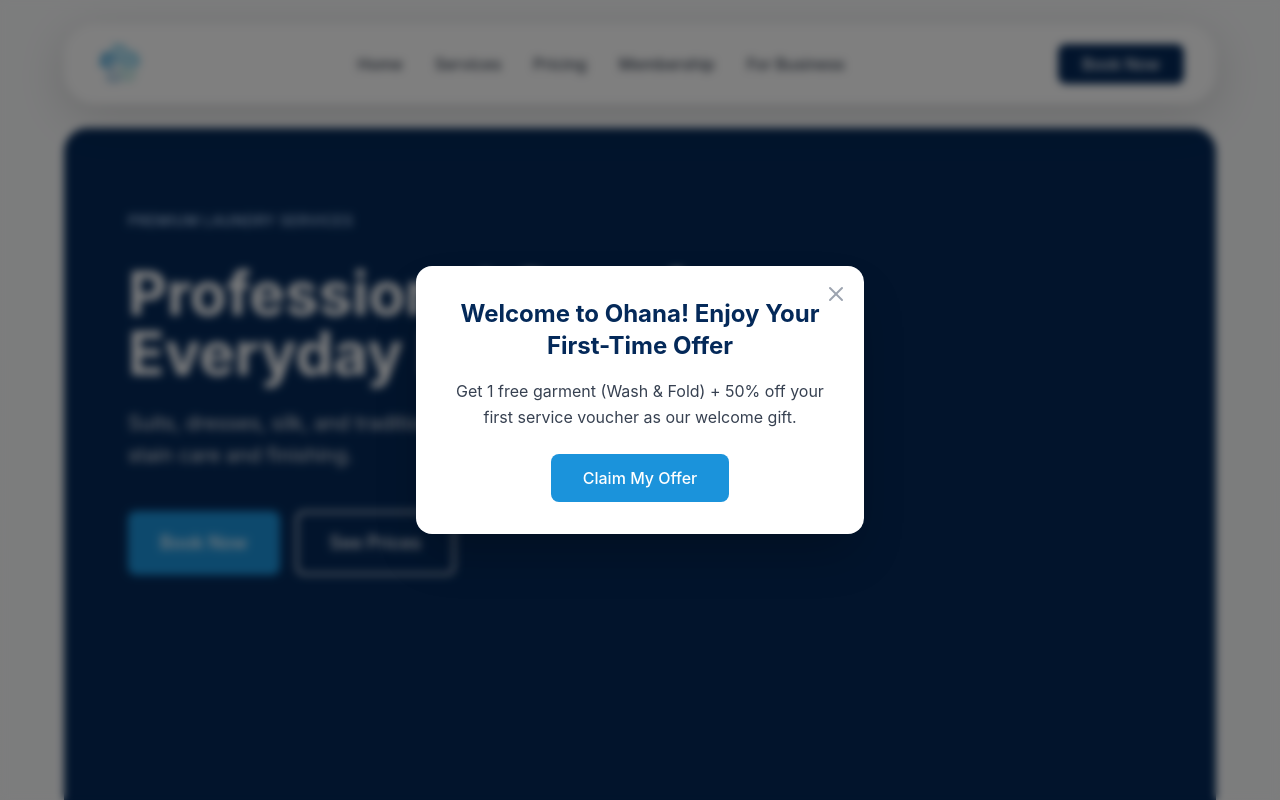
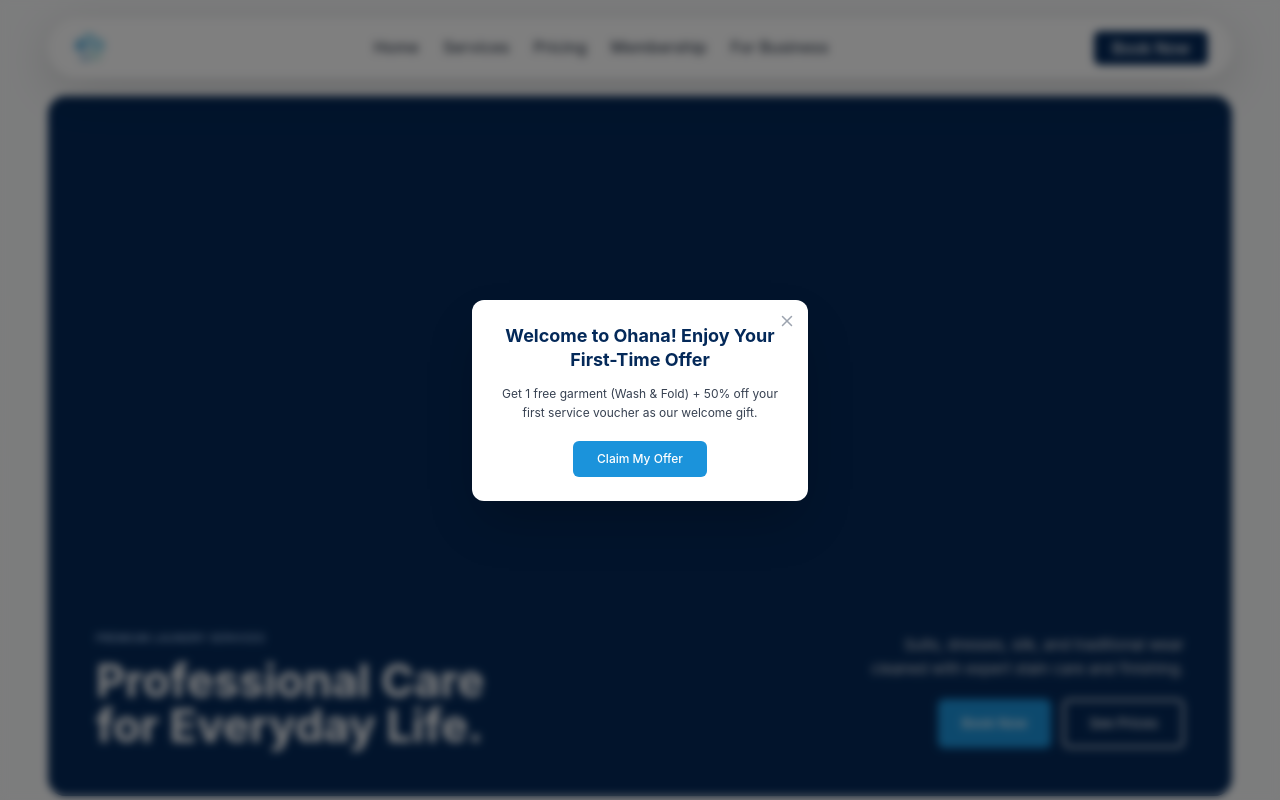
Before and after one commit to mrhtetaungpersonal-sys/Ohana_Wbesite_1.0, a React (Vite) app: page / in a window 1280 px wide. Shown: the top 800 px of the page. Built offline with nearby package versions, Linux system fonts and the light colour scheme; no server answers.

Commit message:
Updated index.css

```diff
--- a/src/components/Footer.tsx
+++ b/src/components/Footer.tsx
@@ -3,7 +3,7 @@ import { MessageCircle, Phone, Mail, Facebook } from 'lucide-react';
 
 export default function Footer() {
   return (
-    <footer className="py-12 lg:py-16">
+    <footer className="preserve-font-size py-12 lg:py-16">
       <div className="max-w-[1440px] mx-auto px-6 md:px-10 lg:px-16">
         <div
           className="bg-white/95 rounded-3xl shadow-lg px-8 py-12"
--- a/src/components/Header.tsx
+++ b/src/components/Header.tsx
@@ -19,7 +19,7 @@ export default function Header() {
 
   return (
     <header
-      className={`fixed top-0 left-0 right-0 z-50 transition-all duration-500 ease-out ${
+      className={`preserve-font-size fixed top-0 left-0 right-0 z-50 transition-all duration-500 ease-out ${
         isHomepage ? 'pt-6' : 'pt-4'
       }`}
     >
--- a/src/index.css
+++ b/src/index.css
@@ -1,6 +1,16 @@
 @tailwind base;
 @tailwind components;
 @tailwind utilities;
+
+@layer base {
+  html {
+    font-size: 75%;
+  }
+
+  .preserve-font-size {
+    font-size: 133.33%;
+  }
+}
 
 @layer utilities {
   .hover\:scale-102:hover {
--- a/src/pages/Home.tsx
+++ b/src/pages/Home.tsx
@@ -101,23 +101,24 @@ export default function Home() {
             style={{ background: 'linear-gradient(to bottom, rgba(4, 41, 89, 0.5), rgba(4, 41, 89, 0.7))' }}
           />
 
-          <div className="relative z-10 max-w-[1190px] mx-auto px-8 sm:px-12 lg:px-16 py-16 lg:py-20">
-            <div className="max-w-2xl">
-              <div className="mb-6">
-                <span className="inline-block text-sm uppercase tracking-wider font-medium text-blue-200 mb-2">
-                  Premium Laundry Services
-                </span>
-              </div>
-
-              <h1 className="text-4xl sm:text-5xl lg:text-6xl font-bold text-white mb-6 leading-tight">
+          <div className="absolute inset-x-8 sm:inset-x-12 lg:inset-x-16 bottom-12 lg:bottom-16 z-10 flex flex-col lg:flex-row justify-between items-end gap-8 lg:gap-12">
+            {/* Left column: Label + Headline */}
+            <div className="flex flex-col gap-4 max-w-xl">
+              <span className="inline-block text-sm uppercase tracking-wider font-medium text-blue-200">
+                Premium Laundry Services
+              </span>
+              <h1 className="text-4xl sm:text-5xl lg:text-6xl font-bold text-white leading-tight">
                 Professional Care for Everyday Life.
               </h1>
+            </div>
 
-              <p className="text-lg sm:text-xl text-gray-200 mb-10 leading-relaxed max-w-xl" style={{ lineHeight: '1.6' }}>
+            {/* Right column: Paragraph + CTAs */}
+            <div className="flex flex-col gap-6 max-w-md lg:text-right">
+              <p className="text-lg sm:text-xl text-gray-200 leading-relaxed" style={{ lineHeight: '1.6' }}>
                 Suits, dresses, silk, and traditional wear cleaned with expert stain care and finishing.
               </p>
 
-              <div className="flex flex-col sm:flex-row gap-4">
+              <div className="flex flex-col sm:flex-row gap-4 lg:justify-end">
                 <a
                   href="#book-now"
                   className="inline-flex items-center justify-center px-8 py-4 bg-ohana-mid-blue text-white text-lg font-medium rounded-lg hover:scale-102 hover:shadow-xl transition-all duration-200"
```
